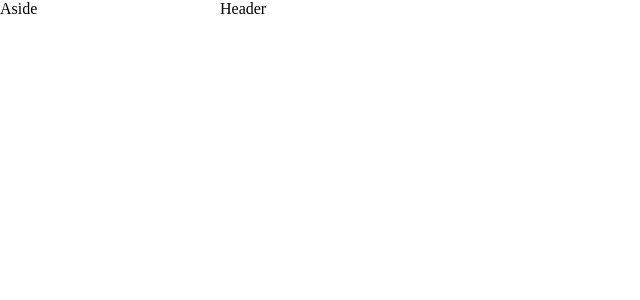
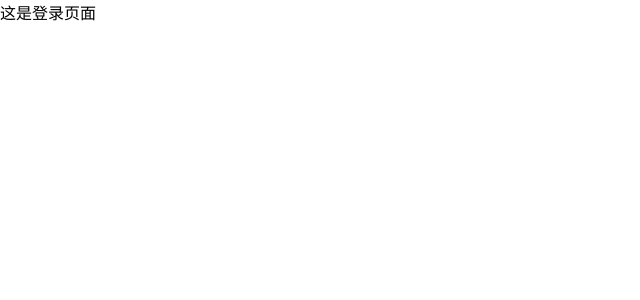
Before and after one commit to xifengshang/vue3-vite-react, a Vue app in the folder vite-vue3/: page /login in a window 1280 px wide. Before the commit this address had no page. Shown: the top 300 px of the page, without its empty margins (0-640 px from the left). Built offline with nearby package versions, Linux system fonts and the light colour scheme.

Commit message:
add router beforeEach

```diff
--- a/vite-vue3/src/App.vue
+++ b/vite-vue3/src/App.vue
@@ -1,10 +1,10 @@
 <script setup lang="ts">
-  import layout from './views/layout/index.vue'
+
 </script>
 
 <template>
   <div class="app-main">
-    <layout></layout>
+    <router-view></router-view>
   </div>
 </template>
 
--- a/vite-vue3/src/router/index.ts
+++ b/vite-vue3/src/router/index.ts
@@ -1,10 +1,23 @@
 import { createRouter, createWebHistory, RouteRecordRaw} from 'vue-router'
 // import Layout from '../components/HelloWorld.vue'
+import Layout from '@/views/layout/index.vue'
 const routes: Array<RouteRecordRaw> = [
   {
     path: '/',
-    name: 'Home',
-    component: () => import('@/views/home.vue')
+    name: 'Layout',
+    component: Layout,
+    children: [
+      {
+        path: '/',
+        name: 'Home',
+        component: () => import('@/views/home.vue')
+      }
+    ]
+  },
+  {
+    path: '/login',
+    name: 'Login',
+    component: () => import('@/views/login/index.vue')
   }
 ]
 
@@ -13,4 +26,11 @@ const router = createRouter({
   routes
 })
 
+// 路由拦截
+router.beforeEach((to, from, next) => {
+  console.log(to);
+
+  next()
+})
+
 export default router
--- /dev/null
+++ b/vite-vue3/src/views/login/index.vue
@@ -0,0 +1,3 @@
+<template>
+  <div>这是登录页面</div>
+</template>
```
